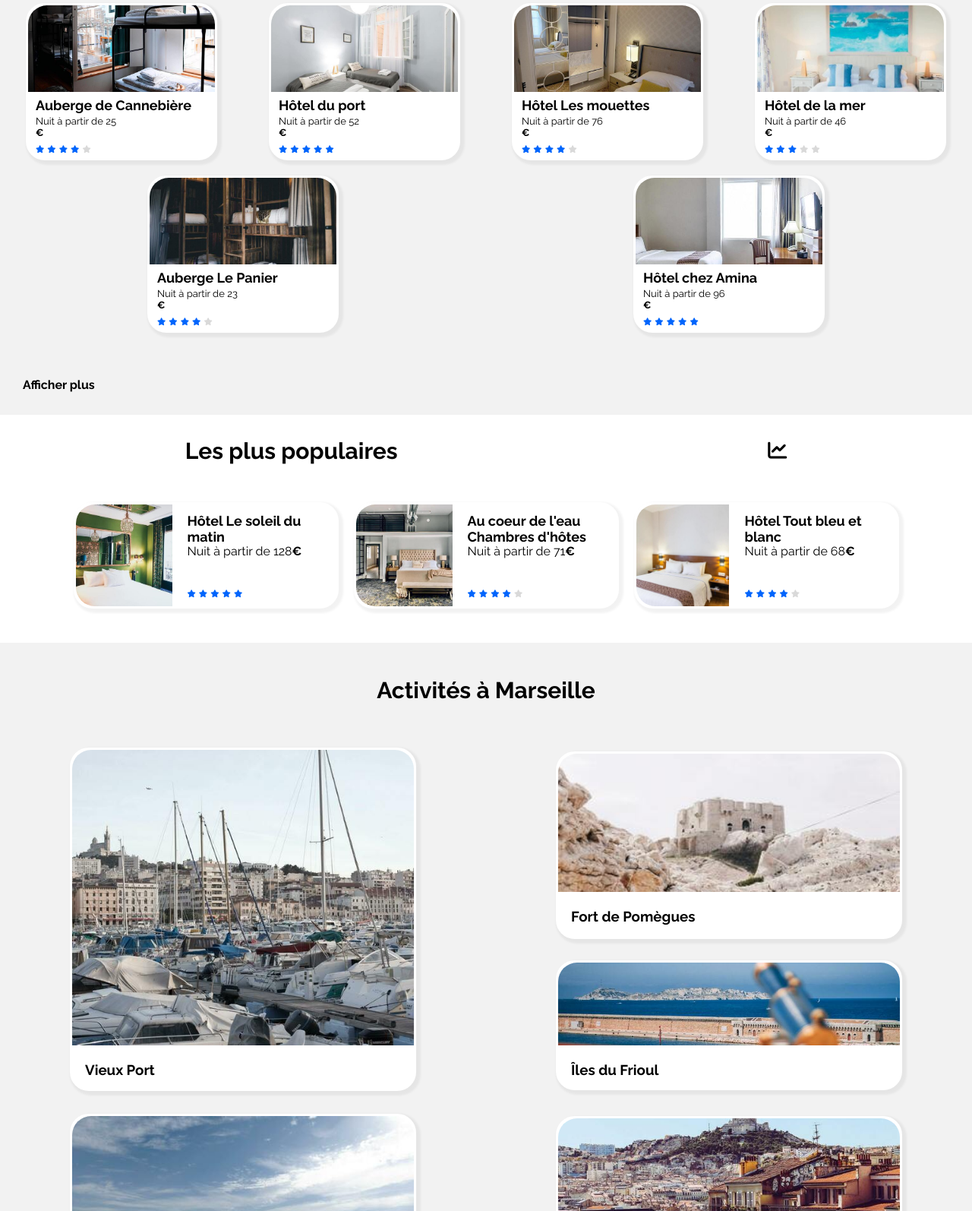
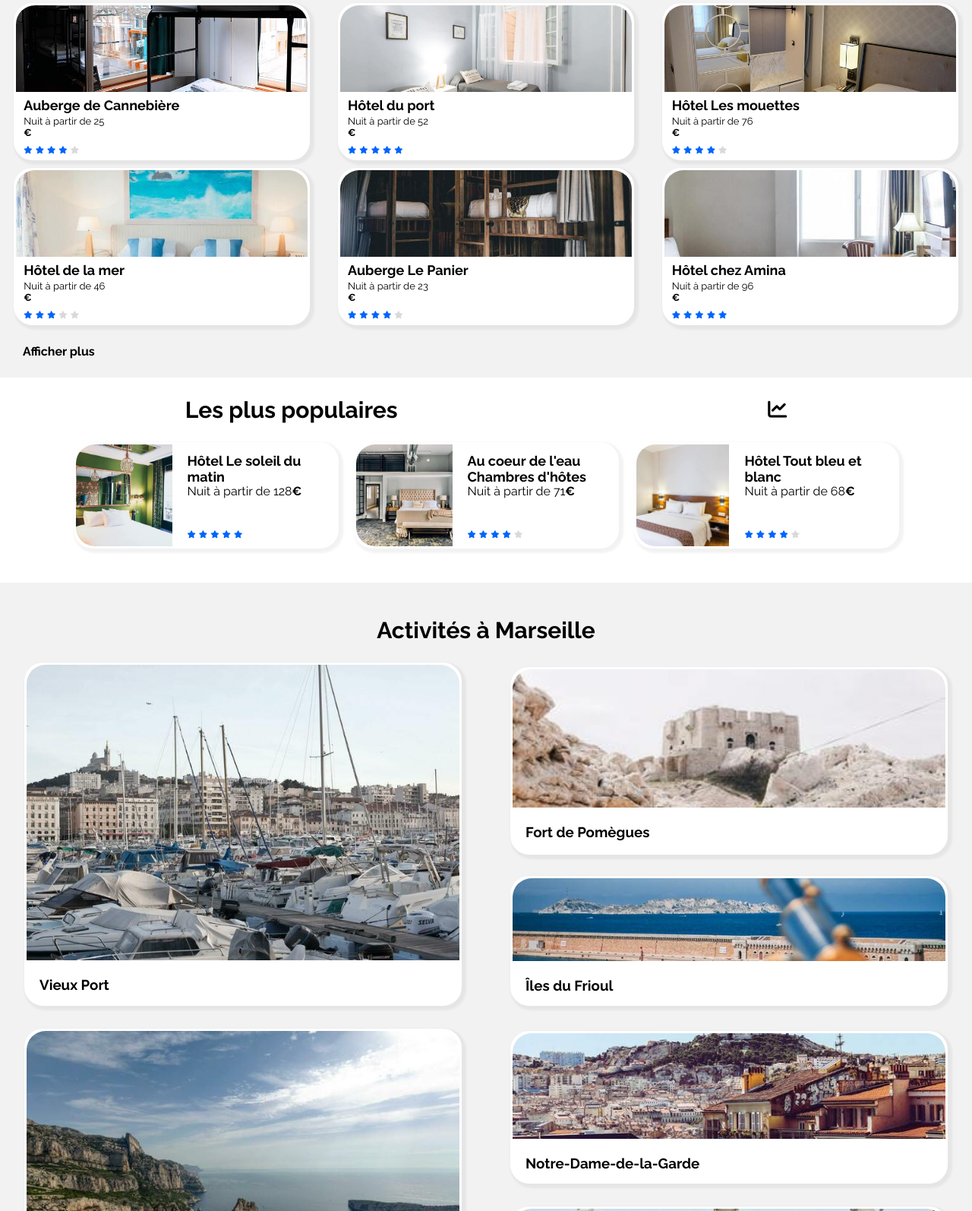
Before and after one commit to tirma59/AntonyDubois_2_01032021, a plain HTML site: page HTML-CSS/index.html in a window 1280 px wide. Shown: the part 504-2098 px from the top of the page at 76% size. Drawn offline with Linux system fonts and the light colour scheme.

Commit message:
responsive terminer

```diff
--- a/HTML-CSS/styles.css
+++ b/HTML-CSS/styles.css
@@ -6,7 +6,6 @@ body{
     width: 1440px;
     margin: 0 auto;
     font-family: 'raleway';
-    background-color: red;
 }
 html{
     scroll-behavior: smooth;
@@ -978,68 +977,85 @@ footer {
 @media screen and (min-device-width:768px) and (max-device-width: 1024px){
 body{
     width: 100%;
+    height: auto;
     background-color: white;
 }
+/*--header--*/
+.header{
+    width: 100%;
+    height: auto;
+}
+.info{
+    height: 40px;
+}
+.filtre{
+    height: auto;
+    width: auto;
+    flex-wrap: wrap;
+}
+
+/*--header--*/
+
 /*--section P1--*/
     /*--logement--*/
 
 
 .P1{
-    height: 950px;
+    height: auto;
     width: 100%;
 }
 .hebergement{
     flex-direction: column;
     width: 100%;
-    height: 950px;
+    height: auto;
 }
 
 .logement{
     display: flex;
+    flex-direction: column;
     width: 100%;
-    height: 650px;
-    background-color:#F2F2F2;
+    height: auto;
     border-radius: 0;
-    position: relative;
     margin-left: 0;
+    padding-bottom: 25px;
 }
 .box-log{
     display: flex;
-    flex-wrap: wrap;
     align-items:center;
     align-content:center;
-    justify-content: space-around;
+    height: auto;
+    margin-top: 0;
+    margin-bottom: 20px;
 }
 .h2-log{
+    position:static;
     margin-top: 10px;
+    margin-bottom: 15px;
     font-size: 30px;
     width: 100%;
+    padding-left: 0;
     text-align: center;
-    margin: 0;
-    padding: 0;
 }
 .p-log{
-    position: absolute;
-    bottom: 10px;
-    left: 0px;
+    position: static;
     margin-left: 30px ;
     font-weight: bold;
     text-decoration: none;
     color: black;
-    margin-bottom: 20px;
 }
 .log-ref{
+    width: 30%;
     height: 201px;
     border-radius: 25px;
     border: 3px solid white;
     background-color: white;
-    margin: 10px;
+    margin: 5px;
     text-decoration: none;
     color: black;
     box-shadow: 3px 3px 3px 3px rgba(0, 0, 0, 0.05);
 }
 .log-img{
-    width: 246px;
+    width: 100%;
     height: 114px;
     object-fit: cover;
     border-radius: 25px 25px 0px 0px;
@@ -1092,23 +1108,27 @@ body{
 
     /*--Populaire--*/
 .populaire{
-    position: relative;
+    flex-direction: column;
     width: 100%;
-    height: 300px;
+    height: auto;
     border-radius: 0;
     margin-right: 0;
+    margin-top: 0;
     background-color: white;
 }
 .box-pop{
     width: 100%;
     display: flex;
     flex-direction: row;
-    position: absolute;
+    position: inherit;
 }
 .h-populaire{
-    margin-top: 5px;
+    margin-top: 0;
     width: 100%;
+    height: auto;
+    position: inherit;
     font-size: 20px;
+    margin-bottom: 10px;
 }
 .title-populaire{
     font-size: 30px;
@@ -1147,12 +1167,13 @@ body{
 /*--section P2--*/
 .P2{
     width: 100%;
-    height: 1150px;
+    height: auto;
     background-color: #F2F2F2;
 }
 .activites{
     width: 100%;
-    height: 1200px;
+    height: auto;
+    padding-bottom: 20px;
 }
 .section-title{
     width: 100%;
@@ -1163,41 +1184,45 @@ body{
 }
 .box-activites{
     width: 100%;
-    height: 1000px;
+    height: auto;
     flex-wrap: wrap;
     justify-content: space-around;
 }
 .img-col1{
+    width: 45%;
     margin-left: 0;
     margin-bottom: 30px;
 }
 .img-col2{
+    width: 45%;
     margin-bottom: 25px;
 }
 .img-col3{
+    width: 45%;
     align-content: center;
 }
 .img-col4{
+    width: 45%;
     margin-right: 0;
 }
 
 .img-col1-photo1{
-    width: 450px;
+    width: 100%;
 }
 .img-col1-photo2{
-    width: 450px;
+    width: 100%;
 }
 .img-col1-photo3{
-    width: 450px;
+    width: 100%;
 }
 .img-col1-photo4{
-    width: 450px;
+    width: 100%;
 }
 .img-col1-photo5{
-    width: 450px;
+    width: 100%;
 }
 .img-col1-photo6{
-    width: 450px;
+    width: 100%;
 }
 .title-activites{
     margin-left: 17px;
@@ -1212,7 +1237,14 @@ footer{
 }
 .footer-box-main{
     width: 100%;
-    justify-content: space-around;
+    height: auto;
+}
+.footer-main-puce{
+    width: auto;
+}
+.footer-box-sec{
+    height: auto;
+    text-align: left;
 }
 /*--footer--*/
 
```
